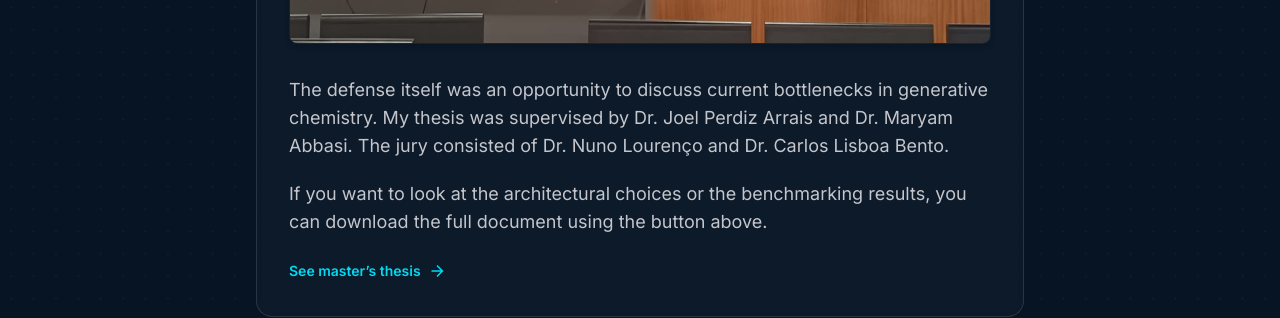
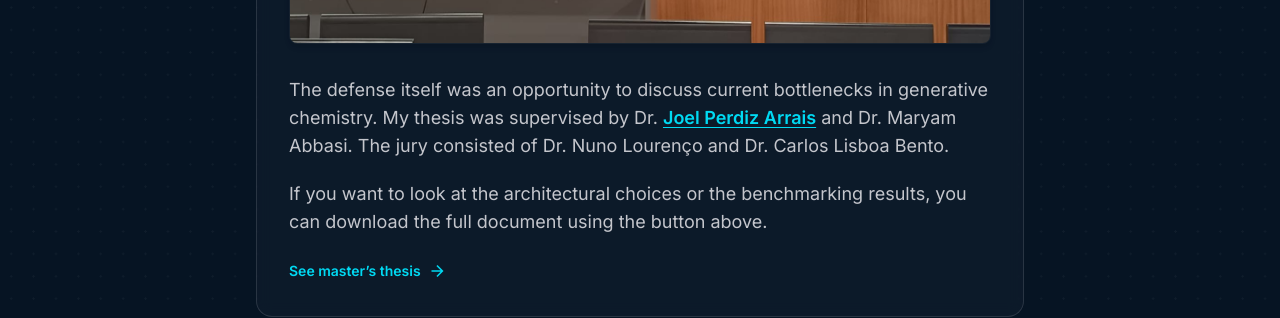
Before and after one commit to RaulSofia/RaulSofia.github.io, a Jekyll site: the page built from _posts/2026-01-25-master-thesis.md, in a window 1280 px wide and 1400 px high, scrolled down 623 px. Shown: the part 944-1262 px from the top of the window. Built offline with Jekyll 4.4.1, drawn with Linux system fonts in a browser that asks for light colours; nearby versions of some CDN libraries.

Commit message:
is it cool?

```diff
--- a/_layouts/default.html
+++ b/_layouts/default.html
@@ -138,6 +138,17 @@
       }
       .nav-link:hover {
         color: #00daf3;
+      }
+      .inline-link,
+      .post-content a:not(.action-link) {
+        color: #00daf3;
+        text-decoration: underline;
+        text-decoration-thickness: 1px;
+        text-underline-offset: 0.18em;
+      }
+      .inline-link:hover,
+      .post-content a:not(.action-link):hover {
+        color: #67e8f9;
       }
       .slider-shell {
         position: relative;
--- a/_layouts/post.html
+++ b/_layouts/post.html
@@ -5,11 +5,7 @@ layout: default
 <article class="max-w-3xl w-full z-10 text-left">
   <style>
     .post-content a {
-      color: #00daf3;
       font-weight: 600;
-    }
-    .post-content a:hover {
-      color: #67e8f9;
     }
   </style>
   <header class="mb-10">
--- a/_posts/2026-01-25-master-thesis.md
+++ b/_posts/2026-01-25-master-thesis.md
@@ -19,11 +19,11 @@ This work was essentially the culmination of my time at LARN, bringing together
 
 <img src="{{ '/assets/static/thesis_defense.jpeg' | relative_url }}" alt="Raul Sofia defending his Master's thesis" class="w-full h-auto rounded-xl shadow-md my-8 border border-outline-variant/20">
 
-The defense itself was an opportunity to discuss current bottlenecks in generative chemistry. My thesis was supervised by Dr. Joel Perdiz Arrais and Dr. Maryam Abbasi. The jury consisted of Dr. Nuno Lourenço and Dr. Carlos Lisboa Bento.
+The defense itself was an opportunity to discuss current bottlenecks in generative chemistry. My thesis was supervised by Dr. <a class="inline-link" href="https://joelarrais.github.io/" rel="noopener" target="_blank">Joel Perdiz Arrais</a> and Dr. Maryam Abbasi. The jury consisted of Dr. Nuno Lourenço and Dr. Carlos Lisboa Bento.
 
 If you want to look at the architectural choices or the benchmarking results, you can download the full document using the button above.
 
-<a href="{{ '/assets/docs/master_thesis_raul_sofia.pdf' | relative_url }}" class="inline-flex items-center gap-2 text-sm font-semibold text-primary hover:text-cyan-300 transition-colors" target="_blank">
+<a class="action-link inline-flex items-center gap-2 text-sm font-semibold text-primary hover:text-cyan-300 transition-colors" href="{{ '/assets/docs/master_thesis_raul_sofia.pdf' | relative_url }}" target="_blank">
 	See master's thesis
 	<span class="material-symbols-outlined text-[18px]">arrow_forward</span>
 </a>
--- a/research.html
+++ b/research.html
@@ -45,7 +45,7 @@ permalink: /research/
       <article class="page-card rounded-2xl p-5 md:p-6">
         <p class="text-xs uppercase tracking-[0.18em] text-slate-400">ELLIS TRAID Summer School · 2026</p>
         <h3 class="mt-3 font-headline text-2xl font-bold leading-tight text-on-surface">Bonder: A Lightweight GNN for Bond Perception under Noise</h3>
-        <p class="mt-3 text-sm leading-relaxed text-on-surface-variant"><strong class="text-on-surface">R. Sofia</strong>, Maryam Abbasi, and Joel Arrais. Poster presentation, Saarbrücken, Germany.</p>
+        <p class="mt-3 text-sm leading-relaxed text-on-surface-variant"><strong class="text-on-surface">R. Sofia</strong>, Maryam Abbasi, and <a class="inline-link" href="https://joelarrais.github.io/" rel="noopener" target="_blank">Joel Arrais</a>. Poster presentation, Saarbrücken, Germany.</p>
         <a class="mt-4 inline-flex items-center gap-2 text-sm font-semibold text-primary hover:text-cyan-300 transition-colors" href="{{ '/posters/traid2026/' | relative_url }}">
           View poster materials
           <span class="material-symbols-outlined text-[18px]">arrow_forward</span>
@@ -54,7 +54,7 @@ permalink: /research/
       <article class="page-card mt-6 rounded-2xl p-5 md:p-6">
         <p class="text-xs uppercase tracking-[0.18em] text-slate-400">VII Encontro de Jovens Investigadores em Biologia Computacional Estrutural · 2021</p>
         <h3 class="mt-3 font-headline text-2xl font-bold leading-tight text-on-surface">USP-7 inhibitors generative model</h3>
-        <p class="mt-3 text-sm leading-relaxed text-on-surface-variant"><strong class="text-on-surface">R. Sofia</strong>, M. Abbasi, and J. P. Arrais. Poster presentation, Coimbra, Portugal.</p>
+        <p class="mt-3 text-sm leading-relaxed text-on-surface-variant"><strong class="text-on-surface">R. Sofia</strong>, M. Abbasi, and <a class="inline-link" href="https://joelarrais.github.io/" rel="noopener" target="_blank">J. P. Arrais</a>. Poster presentation, Coimbra, Portugal.</p>
         <a class="mt-4 inline-flex items-center gap-2 text-sm font-semibold text-primary hover:text-cyan-300 transition-colors" href="http://ejibce.github.io/" rel="noopener" target="_blank">
           View conference
           <span class="material-symbols-outlined text-[18px]">arrow_forward</span>
```
Also changed, not shown: about.md (+1 -1 lines).
